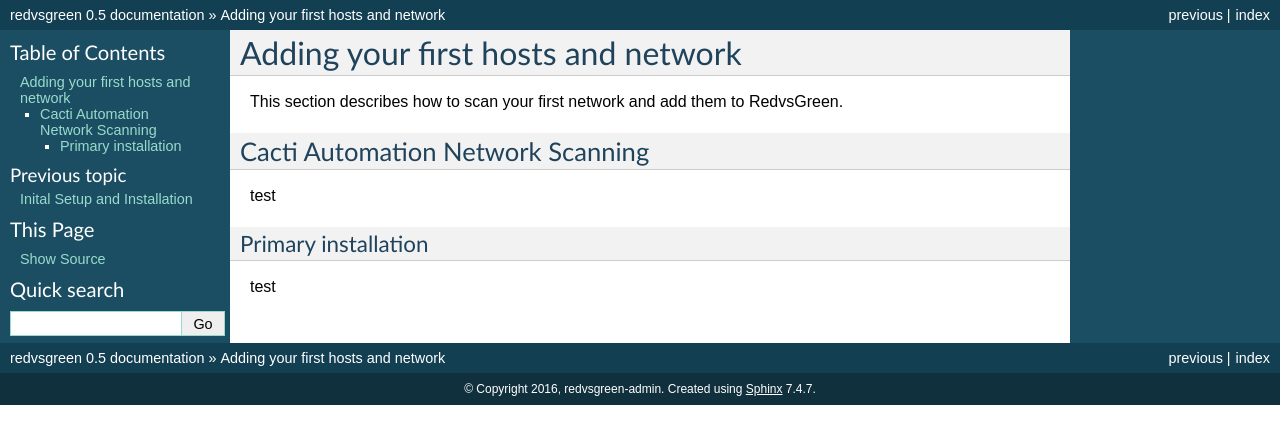
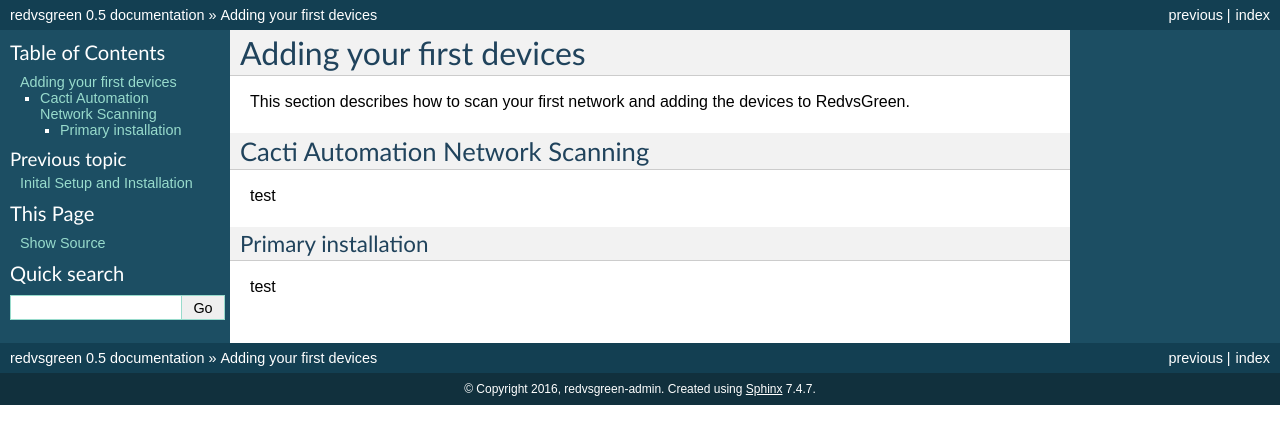
Before and after one commit to RedvsGreen-org/Docs, a Sphinx documentation site: the page built from docs/source/addingfirstnetwork.rst, in a window 1280 px wide. Shown: the top 444 px of the page. Built offline with Sphinx 7.4.7, drawn with Linux system fonts in a browser that asks for light colours.

Commit message:
Update addingfirstnetwork.rst

```diff
--- a/docs/source/addingfirstnetwork.rst
+++ b/docs/source/addingfirstnetwork.rst
@@ -1,7 +1,7 @@
-Adding your first hosts and network
+Adding your first devices
 =========================================================
 
-This section describes how to scan your first network and add them to RedvsGreen.
+This section describes how to scan your first network and adding the devices to RedvsGreen.
 
 Cacti Automation Network Scanning
 ------------
```
